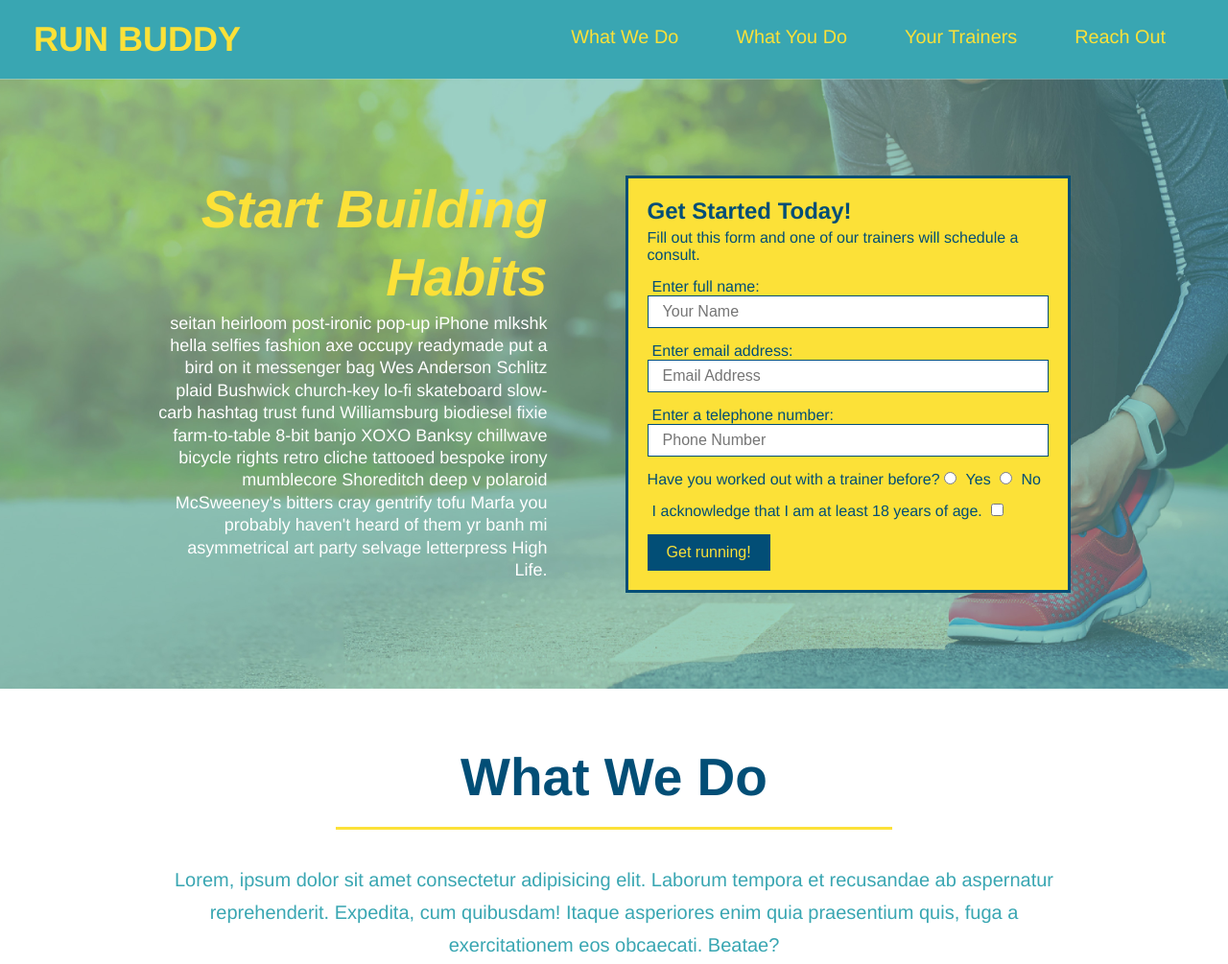
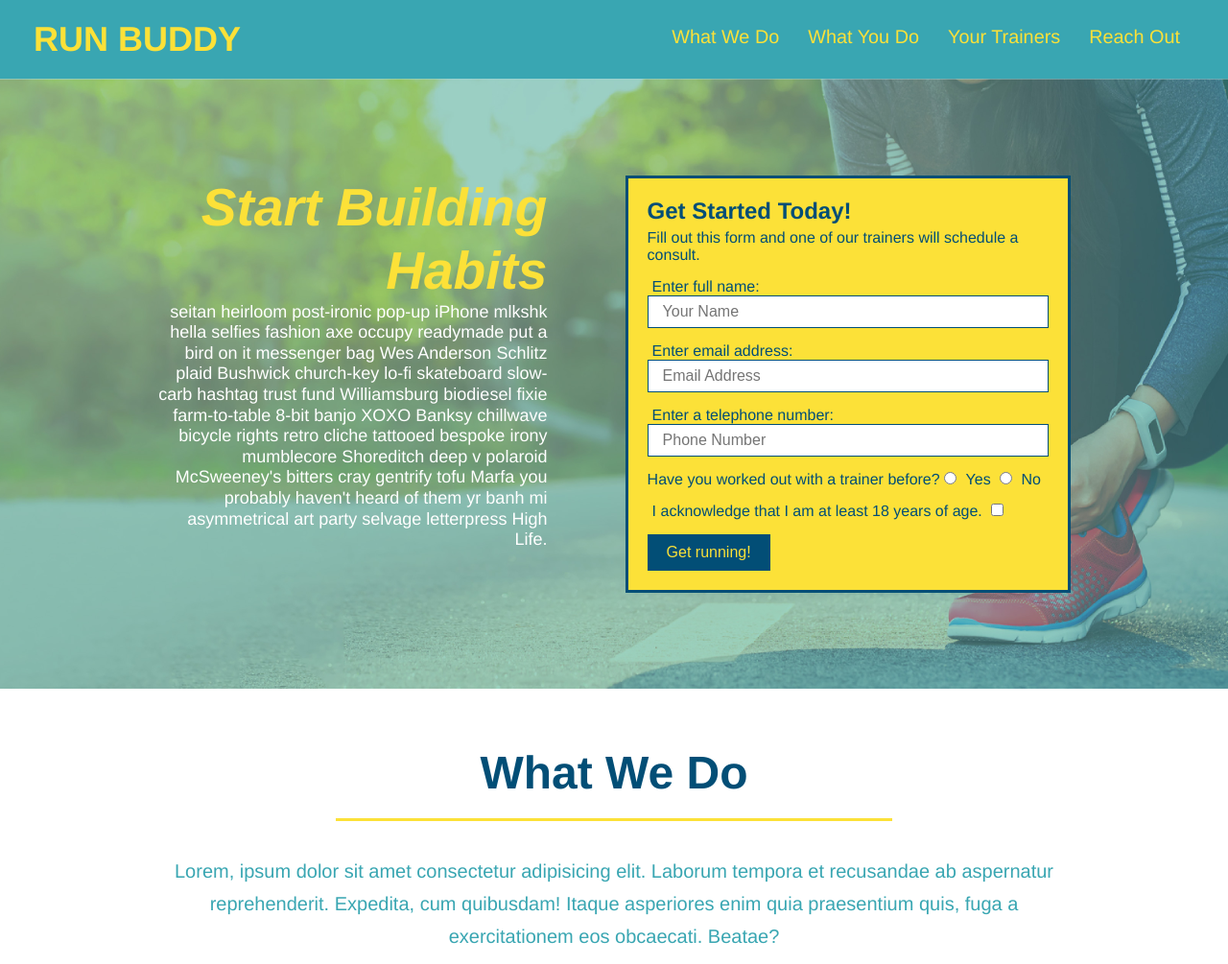
Before and after one commit to rtthiel8/run-buddy, a plain HTML site: page index.html in a window 1280 px wide. Shown: the top 1005 px of the page at 96% size. Drawn offline with Linux system fonts and the light colour scheme.

Commit message:
media queries

```diff
--- a/assets/css/style.css
+++ b/assets/css/style.css
@@ -42,7 +42,7 @@ header nav ul {
 }
 
 header nav ul li a {
-  margin: 0 30px;
+  padding: 10px 15px;
   font-weight: lighter;
   font-size: 1.55vw;
 }
@@ -83,6 +83,7 @@ section {
   display: flex;
   justify-content: center;
   flex-wrap: wrap;
+  align-items: flex-start;
 }
 
 .hero-cta {
@@ -91,7 +92,7 @@ section {
   margin: 3.5%;
   color: #fff;
   font-size: 18px;
-  line-height: 1.3;
+  line-height: 1.2;
 }
 
 .hero-cta h2 {
@@ -155,7 +156,7 @@ section {
 }
 
 .section-title {
-  font-size: 55px;
+  font-size: 48px;
   color: #024e76;
   border-bottom: 3px solid;
   padding-bottom: 20px;
@@ -336,3 +337,17 @@ section {
 .flex-row {
   display: flex;
 }
+
+@media screen and (max-width: 980px) {
+
+}
+
+/* MEDIA QUERY FOR TABLETS AND SMALLER */
+@media screen and (max-width: 768px) {
+
+}
+
+/* MEDIA QUERY FOR MOBILE PHONES AND SMALLER */
+@media screen and (max-width: 575px) {
+
+}
--- a/index.html
+++ b/index.html
@@ -3,6 +3,7 @@
 
 <head>
     <meta charset="UTF-8" />
+    <meta name="viewport" content="width=device-width, initial-scale=1.0" />
     <title>Run Buddy</title>
     <link rel="stylesheet" href="./assets/css/style.css" />
 </head>
```
Also changed, not shown: privacy-policy.html (+1 -0 lines).
